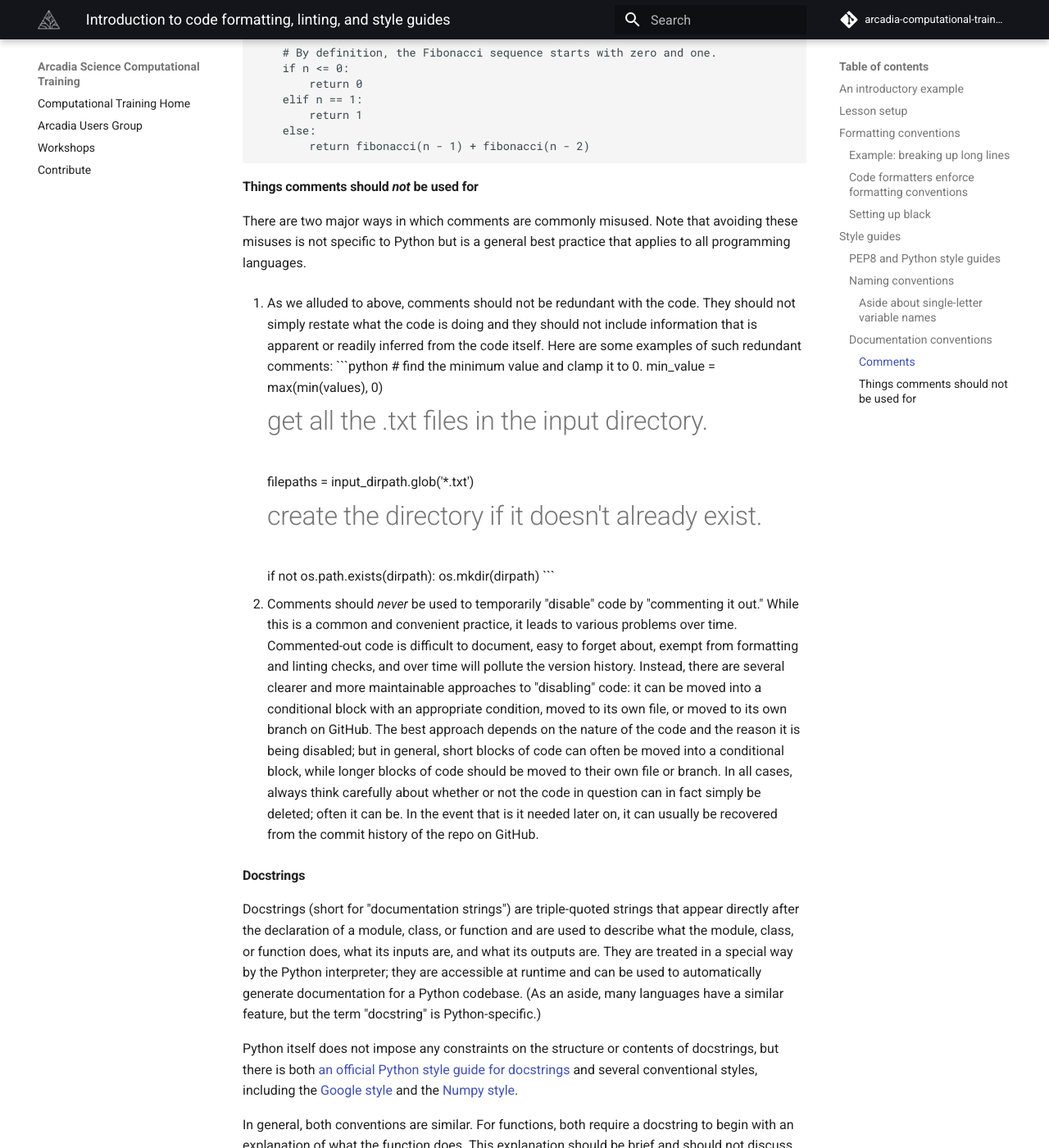
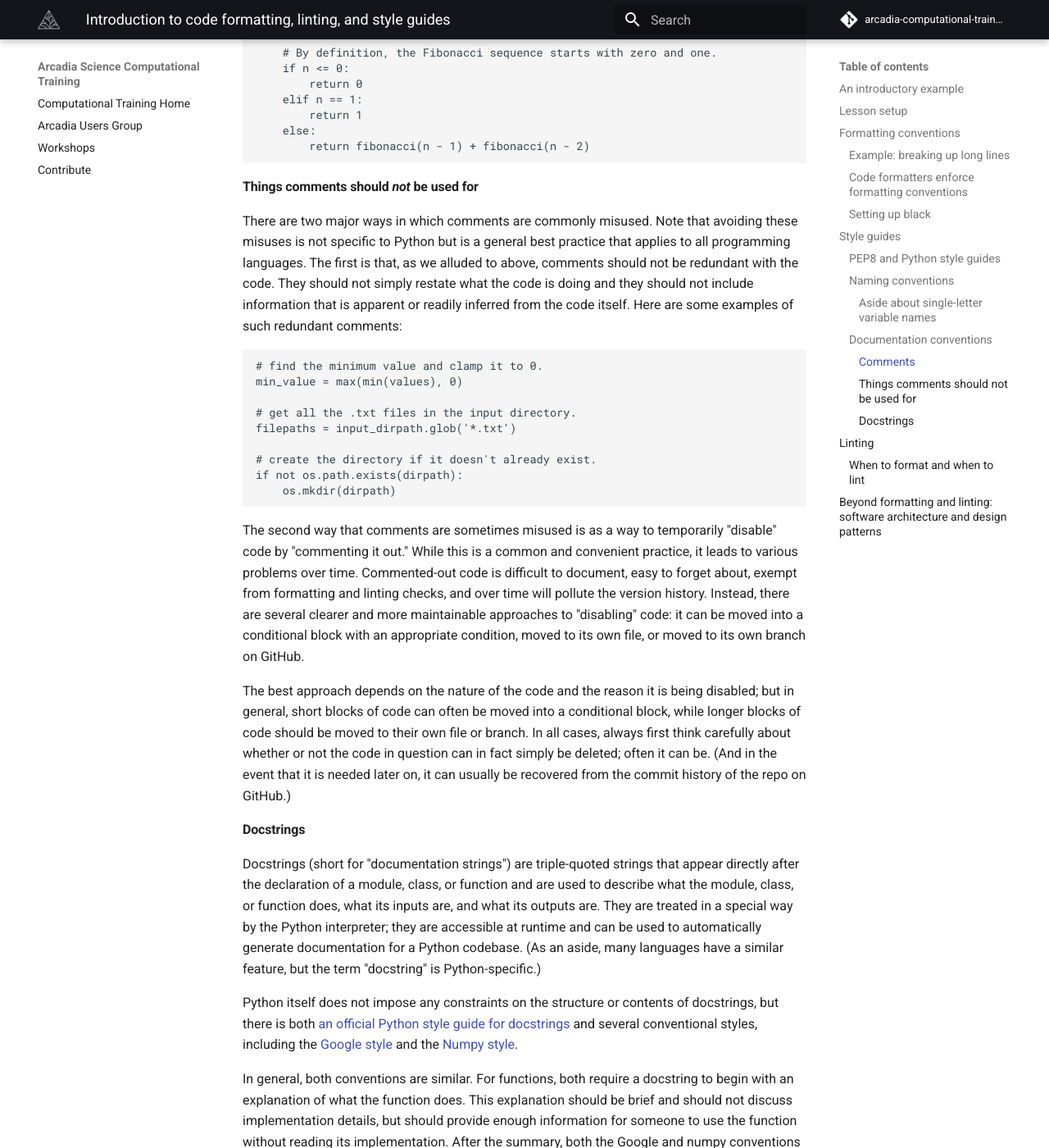
Before and after one commit to Arcadia-Science/arcadia-computational-training, an MkDocs documentation site: the page built from docs/arcadia-users-group/20240206-intro-to-formatting-and-linting/lesson.md, in a window 1280 px wide and 1400 px high, scrolled down 8944 px. Shown: the whole window at 82% size. Built offline with MkDocs 1.6.1 and Material for MkDocs 9.7.7, drawn with Linux system fonts in a browser that asks for light colours; comment, search, counter and statistics services are not loaded.

Commit message:
minor rewrite to eliminate numbered list

````diff
--- a/docs/arcadia-users-group/20240206-intro-to-formatting-and-linting/lesson.md
+++ b/docs/arcadia-users-group/20240206-intro-to-formatting-and-linting/lesson.md
@@ -299,23 +299,22 @@
 ```
 
 #### Things comments should *not* be used for
-There are two major ways in which comments are commonly misused. Note that avoiding these misuses is not specific to Python but is a general best practice that applies to all programming languages.
+There are two major ways in which comments are commonly misused. Note that avoiding these misuses is not specific to Python but is a general best practice that applies to all programming languages. The first is that, as we alluded to above, comments should not be redundant with the code. They should not simply restate what the code is doing and they should not include information that is apparent or readily inferred from the code itself. Here are some examples of such redundant comments:
+```python
+# find the minimum value and clamp it to 0.
+min_value = max(min(values), 0)
 
-1. As we alluded to above, comments should not be redundant with the code. They should not simply restate what the code is doing and they should not include information that is apparent or readily inferred from the code itself. Here are some examples of such redundant comments:
-    ```python
-    # find the minimum value and clamp it to 0.
-    min_value = max(min(values), 0)
+# get all the .txt files in the input directory.
+filepaths = input_dirpath.glob('*.txt')
 
-    # get all the .txt files in the input directory.
-    filepaths = input_dirpath.glob('*.txt')
+# create the directory if it doesn't already exist.
+if not os.path.exists(dirpath):
+    os.mkdir(dirpath)
+```
 
-    # create the directory if it doesn't already exist.
-    if not os.path.exists(dirpath):
-        os.mkdir(dirpath)
-    ```
+The second way that comments are sometimes misused is as a way to temporarily "disable" code by "commenting it out." While this is a common and convenient practice, it leads to various problems over time. Commented-out code is difficult to document, easy to forget about, exempt from formatting and linting checks, and over time will pollute the version history. Instead, there are several clearer and more maintainable approaches to "disabling" code: it can be moved into a conditional block with an appropriate condition, moved to its own file, or moved to its own branch on GitHub.
 
-1. Comments should *never* be used to temporarily "disable" code by "commenting it out." While this is a common and convenient practice, it leads to various problems over time. Commented-out code is difficult to document, easy to forget about, exempt from formatting and linting checks, and over time will pollute the version history. Instead, there are several clearer and more maintainable approaches to "disabling" code: it can be moved into a conditional block with an appropriate condition, moved to its own file, or moved to its own branch on GitHub.
-    The best approach depends on the nature of the code and the reason it is being disabled; but in general, short blocks of code can often be moved into a conditional block, while longer blocks of code should be moved to their own file or branch. In all cases, always think carefully about whether or not the code in question can in fact simply be deleted; often it can be. In the event that is it needed later on, it can usually be recovered from the commit history of the repo on GitHub.
+The best approach depends on the nature of the code and the reason it is being disabled; but in general, short blocks of code can often be moved into a conditional block, while longer blocks of code should be moved to their own file or branch. In all cases, always first think carefully about whether or not the code in question can in fact simply be deleted; often it can be. (And in the event that it is needed later on, it can usually be recovered from the commit history of the repo on GitHub.)
 
 
 #### Docstrings
````
